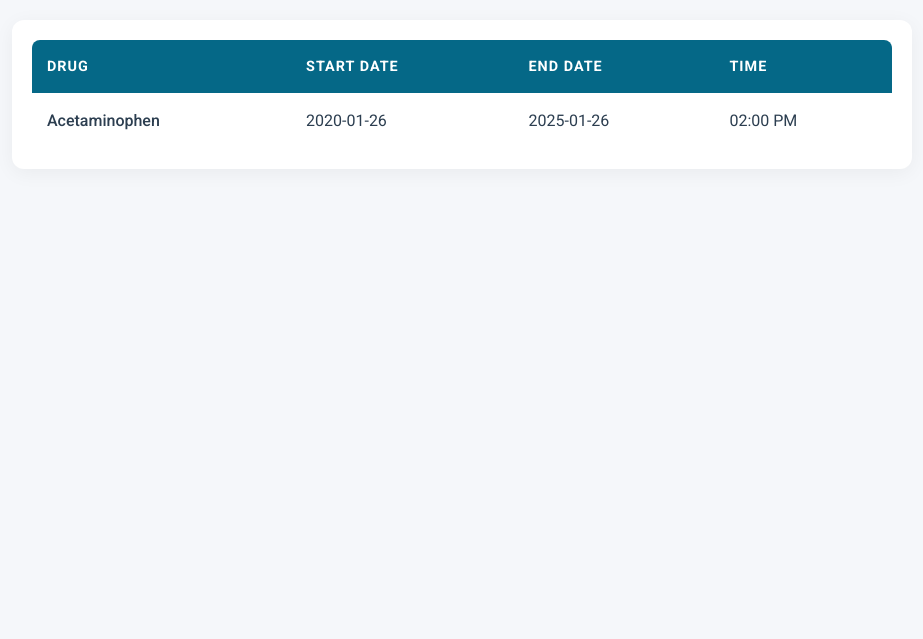
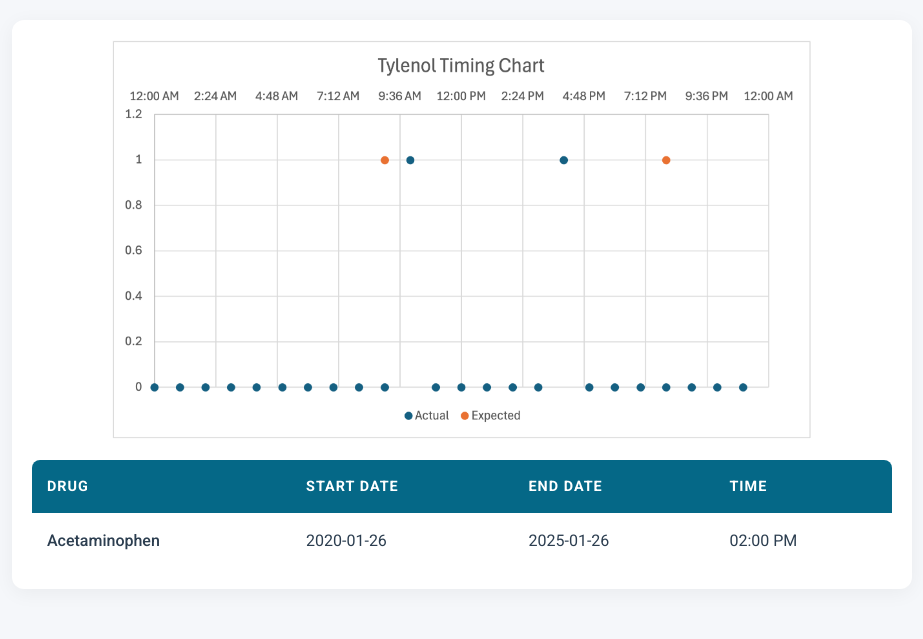
Before and after one commit to CrazyMan80052/MediGuard, a Flask app: page /patient/drug_history in a window 1280 px wide. Shown: the part 210-849 px from the top of the page, without its empty margins (178-1101 px from the left). Before the commit the page ends 340 px from the top, so only its background shows below. Run offline with Flask 3, Linux system fonts and the light colour scheme; the visitor is signed in with stand-in values (Sample User, id 1).

Commit message:
added graph to drug history

```diff
--- a/Flask/openFDA.py
+++ b/Flask/openFDA.py
@@ -64,7 +64,8 @@
                     print(ing)
                     if (len(drug_interactions) > 0 and ing.lower() in drug_interactions[0].lower()) or ing.lower() in warnings.lower():
                         print(f"Warning: {drug['drug']} interacts with {drug_name}")
-                        bad_interactions.append(drug['drug'])
+                        if drug['drug'] not in bad_interactions:
+                            bad_interactions.append(drug['drug'])
 
     drug_info = {
         "drug": drug_name,
--- a/Flask/templates/patient/drug_history.html
+++ b/Flask/templates/patient/drug_history.html
@@ -24,6 +24,9 @@
                         <td>{{ entry.time }}</td>
                     </tr>
                 {% endfor %}
+                <div style="display: flex; justify-content: center; align-items: center; padding-bottom: 20px">
+                    <img height="400px" style="width: auto;" src="../static/images/graph.png" alt="Graph of Medication">
+                </div>
             </tbody>
         </table>
     </section>
```
Also changed, not shown: Flask/static/images/graph.png (added).
